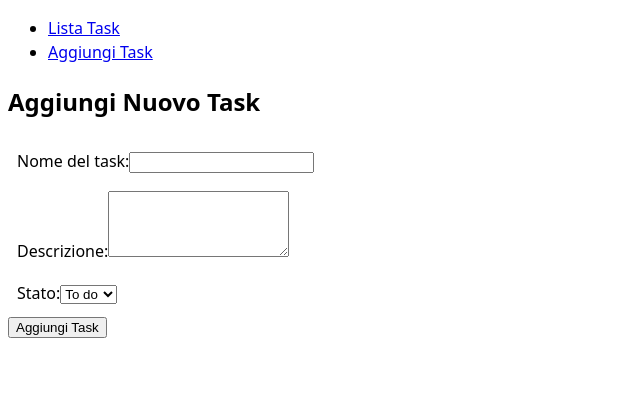
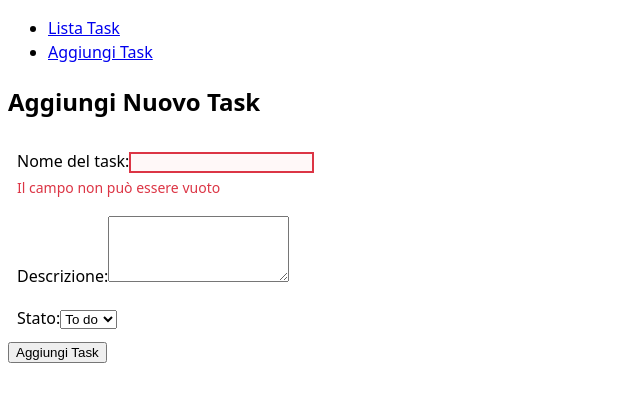
Before and after one commit to Alex-Mihov/ex-react-task-manager, a React (Vite) app: page /add in a window 1280 px wide. Shown: the top 402 px of the page, without its empty margins (0-640 px from the left). Built offline with nearby package versions, Linux system fonts and the light colour scheme; no server answers.

Commit message:
[fix] enhance title validation and error handling in AddTask component

```diff
--- a/src/pages/AddTask.jsx
+++ b/src/pages/AddTask.jsx
@@ -1,40 +1,37 @@
-import { useState, useRef } from 'react'
+import { useState, useRef, useContext, useMemo } from 'react'
+import { GlobalContext } from '../GlobalContext'
 
-const symbols = "!@#$%^&*()-_=+[]{}|;:'\\\",.<>?/`~";
+
 
 function AddTask() {
-    const [title, setTitle] = useState('')
-    const [titleError, setTitleError] = useState('')
+    const [inputTitle, setInputTitle] = useState('')
     const descriptionRef = useRef()
     const statusRef = useRef()
 
-    const validateTitle = (value) => {
-        if (!value.trim()) {
-            setTitleError('Il campo nome non può essere vuoto')
-            return false
-        }
+    const { addTask } = useContext(GlobalContext)
 
-        if ([...value].some(char => symbols.includes(char))) {
-            setTitleError('Il campo nome non può contenere simboli speciali')
-            return false
-        }
-
-        setTitleError('')
-        return true
-    }
+    const errorHandler = useMemo(() => {
+        const symbols = "!@#$%^&*()-_=+[]{}|;:'\\\",.<>?/`~";
+        const isIncludes = inputTitle.split('').some(letter => symbols.includes(letter))
+        if (isIncludes) return 'Il nome deve includere solo caratteri alfanumerici'
+        if (!inputTitle.trim()) return 'Il campo non può essere vuoto'
+    }, [inputTitle])
 
     const handleTitleChange = (e) => {
         const newValue = e.target.value
-        setTitle(newValue)
-        validateTitle(newValue)
+        setInputTitle(newValue)
     }
 
     const handleSubmit = (e) => {
         e.preventDefault()
-        if (!validateTitle(title)) {
-            return
+        if (errorHandler) {
+            return;
         }
-
+        addTask({
+            title: inputTitle,
+            description: descriptionRef.current.value,
+            status: statusRef.current.value
+        })
     }
 
     return (
@@ -46,12 +43,12 @@ function AddTask() {
                     <input
                         type="text"
                         id="title"
-                        value={title}
+                        value={inputTitle}
                         onChange={handleTitleChange}
-                        className={titleError ? 'invalid' : ''}
+                        className={errorHandler ? 'invalid' : ''}
                         required
                     />
-                    {titleError && <span className="error-message">{titleError}</span>}
+                    {errorHandler && <span className="error-message">{errorHandler}</span>}
                 </div>
 
                 <div className="form-group">
```
